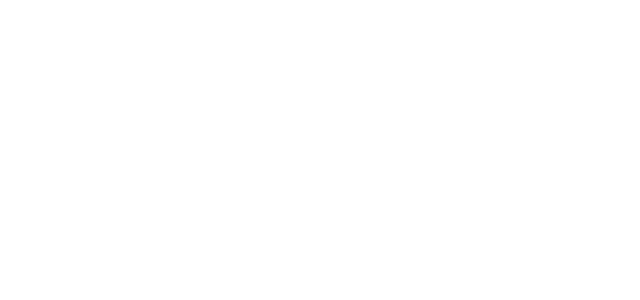
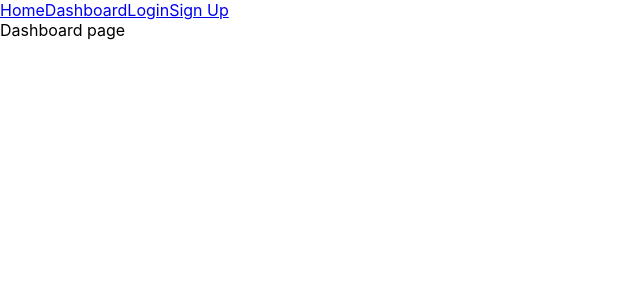
Before and after one commit to edwinyi516/friday-frontend, a React (Create React App) app: page /dashboard in a window 1280 px wide. Before the commit this address had no page. Shown: the top 300 px of the page, without its empty margins (0-640 px from the left). Built offline with nearby package versions, Linux system fonts and the light colour scheme.

Commit message:
Router routes working. Test navbar created

```diff
--- a/src/App.js
+++ b/src/App.js
@@ -1,14 +1,24 @@
 import './App.css';
 import { BrowserRouter as Router, Routes, Route} from 'react-router-dom';
-import Home from "./pages/home"
+import Navbar from './components/Navbar';
+import Home from "./pages/Home"
+import Dashboard from './pages/Dashboard';
+import Login from './pages/Login';
+import Signup from './pages/Signup';
 
 function App() {
   return (
-    <Router>
-      <Routes>
-      <Route path='/' element={<Home />} />
-      </Routes>
-    </Router>
+    <>
+      <Navbar /> {/*Doesn't have to be here - shows on all pages*/}
+      <Router>
+        <Routes>
+        <Route path="/" element={<Home />} />
+        <Route path="/dashboard" element={<Dashboard />} />
+        <Route path="/login" element={<Login />} />
+        <Route path="/signup" element={<Signup />} />
+        </Routes>
+      </Router>
+    </>
   );
 }
 
--- /dev/null
+++ b/src/components/Navbar/index.js
@@ -0,0 +1,16 @@
+import React, { Component } from 'react'
+
+export default class Navbar extends Component {
+  render() {
+    return (
+      <>
+        <nav>
+            <a href="/">Home</a>
+            <a href="/dashboard">Dashboard</a>
+            <a href="/login">Login</a>
+            <a href="/signup">Sign Up</a>
+        </nav>
+      </>
+    )
+  }
+}
--- a/src/pages/dashboard.js
+++ b/src/pages/dashboard.js
@@ -0,0 +1,9 @@
+import React, { Component } from 'react'
+
+export default class Dashboard extends Component {
+  render() {
+    return (
+      <div>Dashboard page</div>
+    )
+  }
+}
--- a/src/pages/home.js
+++ b/src/pages/home.js
@@ -3,7 +3,9 @@
 export default class Home extends Component {
   render() {
     return (
-      <div>This is the homepage</div>
+        <>
+        <div>Welcome to Friday.com</div>
+        </>
     )
   }
 }
--- a/src/pages/login.js
+++ b/src/pages/login.js
@@ -0,0 +1,9 @@
+import React, { Component } from 'react'
+
+export default class Login extends Component {
+  render() {
+    return (
+      <div>Login page</div>
+    )
+  }
+}
--- a/src/pages/signup.js
+++ b/src/pages/signup.js
@@ -0,0 +1,9 @@
+import React, { Component } from 'react'
+
+export default class Signup extends Component {
+  render() {
+    return (
+      <div>Signup</div>
+    )
+  }
+}
```
